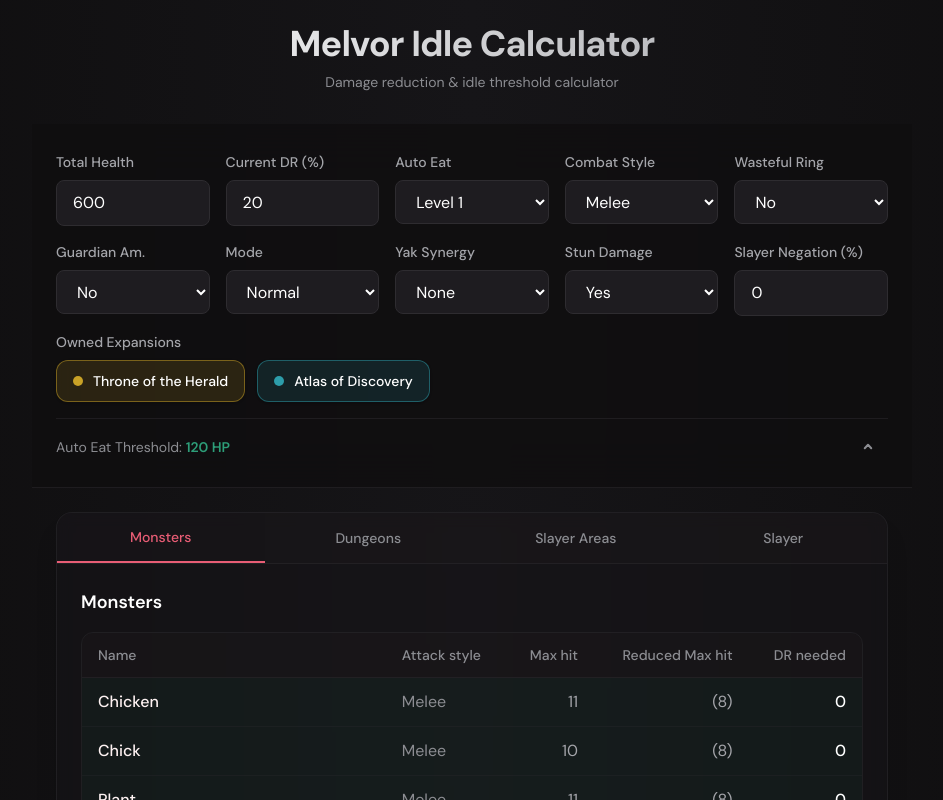
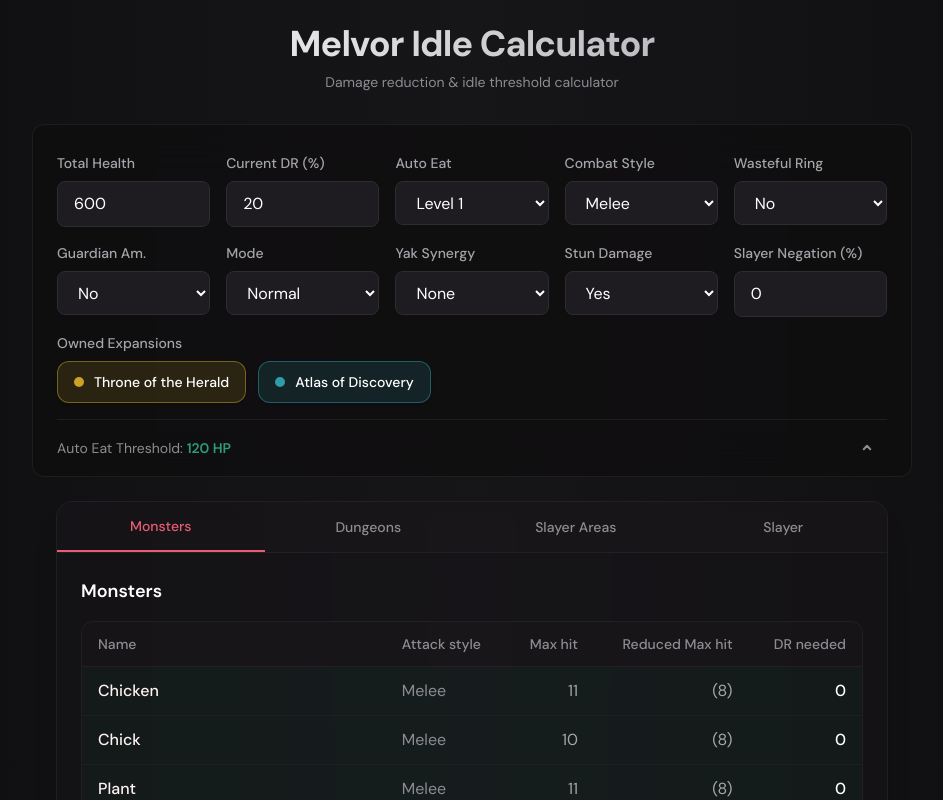
Before and after one commit to martijnd/melvor-idle-calculator, a Vue app: page / in a window 1280 px wide. Shown: the top 800 px of the page, without its empty margins (168-1111 px from the left). Built offline with nearby package versions, Linux system fonts and the light colour scheme.

Commit message:
Refactor App.vue for improved styling and layout consistency
- Updated padding and border styles in the sticky controls panel and footer section for better visual alignment.
- Enhanced the overall UI experience by refining component spacing and structure.

```diff
--- a/src/App.vue
+++ b/src/App.vue
@@ -17,7 +17,7 @@
 
       <!-- Sticky controls panel -->
       <div
-        class="sticky top-0 z-10 mb-6 -mx-4 px-4 py-3 sm:-mx-6 sm:px-6 bg-dark/80 backdrop-blur-xl border-b border-border/50"
+        class="sticky top-0 z-10 mb-6 -mx-4 px-4 pt-3 pb-1 sm:-mx-6 sm:px-6 rounded-xl bg-dark/80 backdrop-blur-xl border border-border/50"
       >
         <div v-if="data.inputsVisible">
           <div
@@ -228,7 +228,7 @@
           </div>
         </div>
         <div
-          class="flex items-center justify-between py-2 border-t border-border/50"
+          class="flex items-center justify-between pt-2 pb-1 border-t border-border/50"
         >
           <span class="text-sm text-muted">
             Auto Eat Threshold:
```
